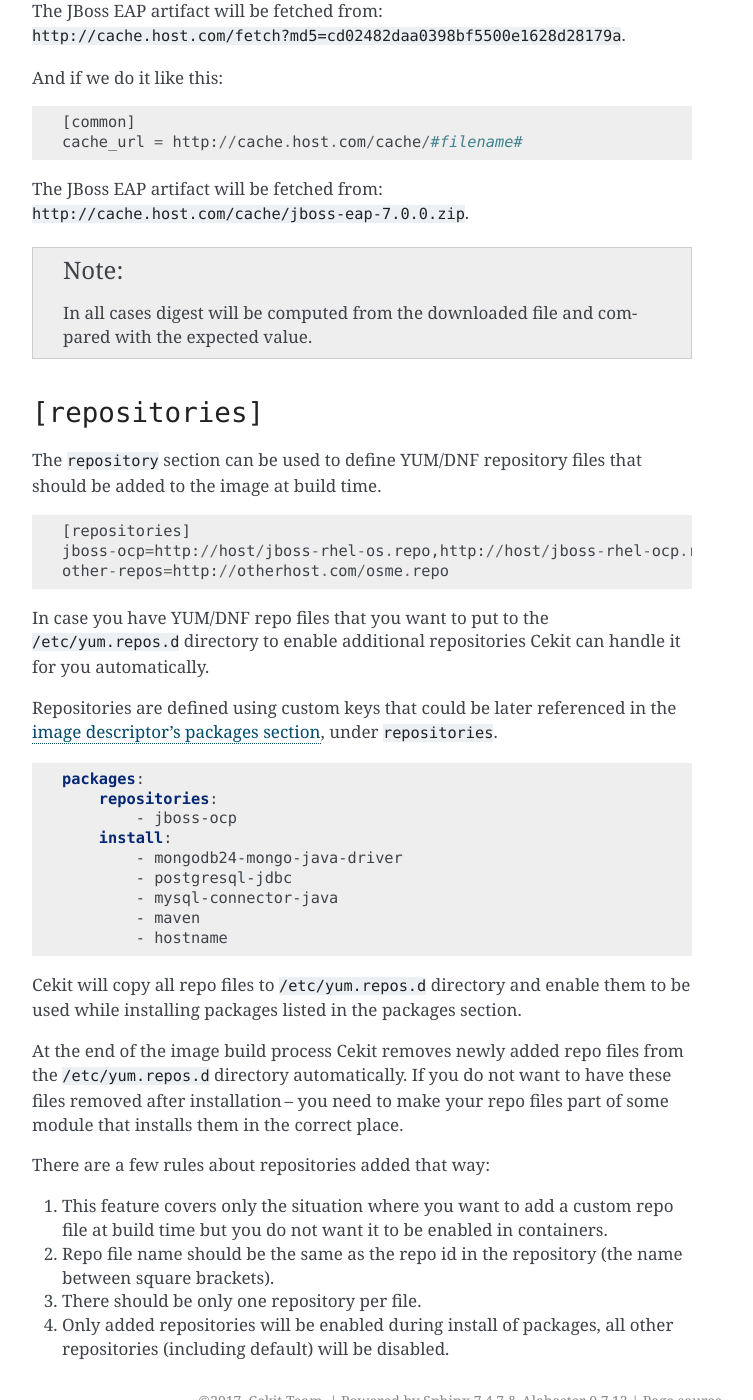
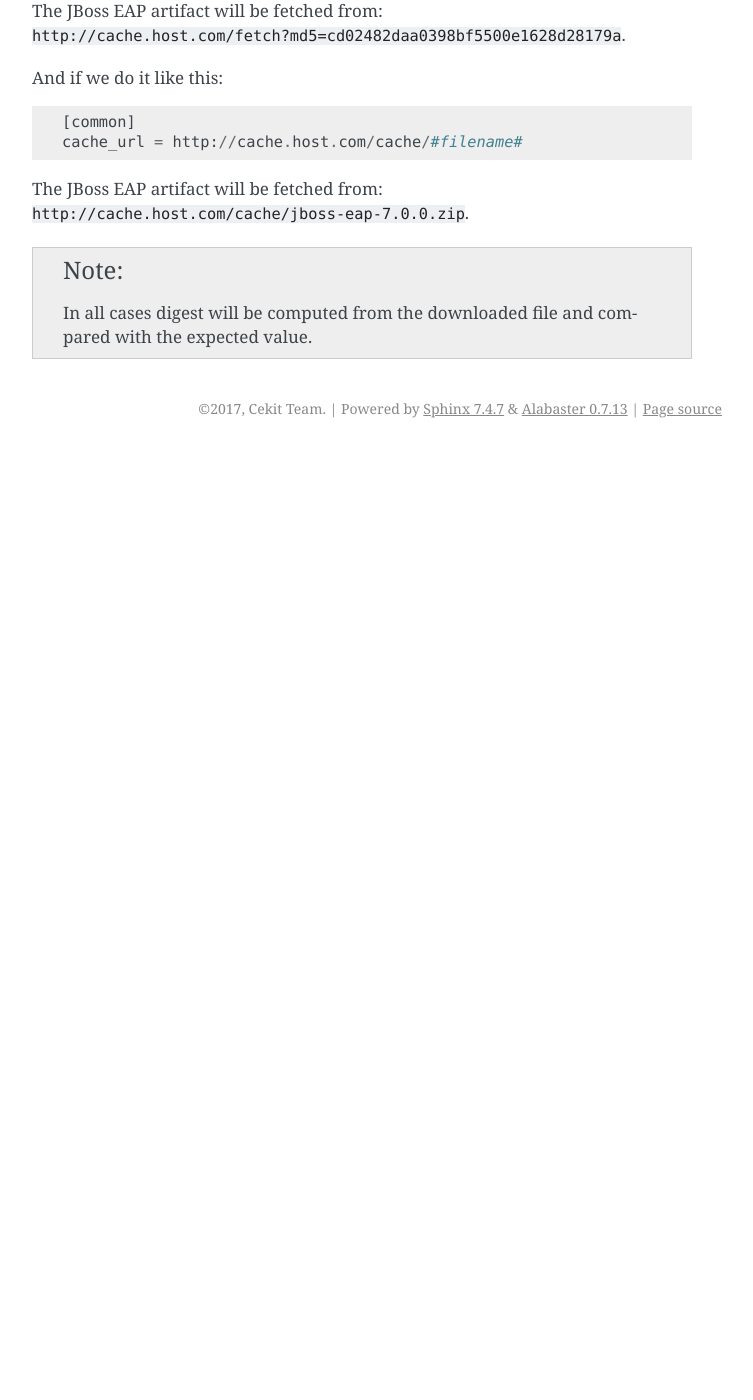
Before and after one commit to cekit/cekit, a Sphinx documentation site: the page built from docs/configuration.rst, in a window 1280 px wide and 1400 px high, scrolled down 1345 px. Shown: the whole window, without its empty margins (388-1141 px from the left). Built offline with Sphinx 7.4.7, drawn with Linux system fonts in a browser that asks for light colours; after the commit the page ends 1793 px from its top, so only the background shows below that.

Commit message:
Drafted ODSC change docs
Signed-off-by: David Becvarik <dbecvari@redhat.com>

```diff
--- a/docs/configuration.rst
+++ b/docs/configuration.rst
@@ -77,49 +77,3 @@
 .. note::
 
     In all cases digest will be computed from the downloaded file and compared with the expected value.
-
-.. _configuration_repositories:
-
-``[repositories]``
--------------------
-
-The ``repository`` section can be used to define YUM/DNF repository files
-that should be added to the image at build time.
-
-.. code::
-
-    [repositories]
-    jboss-ocp=http://host/jboss-rhel-os.repo,http://host/jboss-rhel-ocp.repo,http://host/jboss-rhel-rhscl.repo
-    other-repos=http://otherhost.com/osme.repo
-
-In case you have YUM/DNF repo files that you want to put to the ``/etc/yum.repos.d`` directory to enable additional
-repositories Cekit can handle it for you automatically.
-
-Repositories are defined using custom keys that could be later referenced in the :ref:`image descriptor's
-packages section <descriptor_packages>`, under ``repositories``.
-
-.. code:: yaml
-
-    packages:
-        repositories:
-            - jboss-ocp
-        install:
-            - mongodb24-mongo-java-driver
-            - postgresql-jdbc
-            - mysql-connector-java
-            - maven
-            - hostname
-
-Cekit will copy all repo files to ``/etc/yum.repos.d`` directory and
-enable them to be used while installing packages listed in the packages section.
-
-At the end of the image build process Cekit removes newly added repo files from the ``/etc/yum.repos.d``
-directory automatically. If you do not want to have these files removed after installation --
-you need to make your repo files part of some module that installs them in the correct place.
-
-There are a few rules about repositories added that way:
-
-1. This feature covers only the situation where you want to add a custom repo file at build time but you do not want it to be enabled in containers.
-2. Repo file name should be the same as the repo id in the repository (the name between square brackets).
-3. There should be only one repository per file.
-4. Only added repositories will be enabled during install of packages, all other repositories (including default) will be disabled.
```
Also changed, not shown: docs/descriptor.rst (+7 -14 lines).
